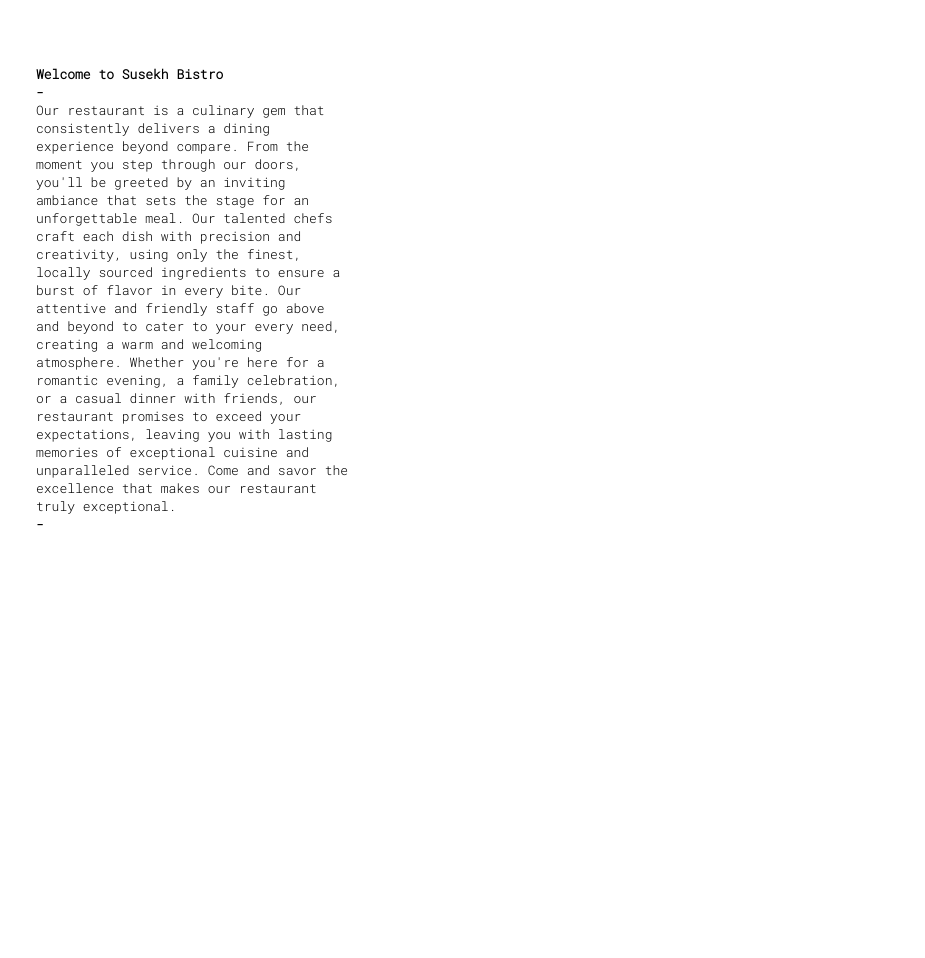
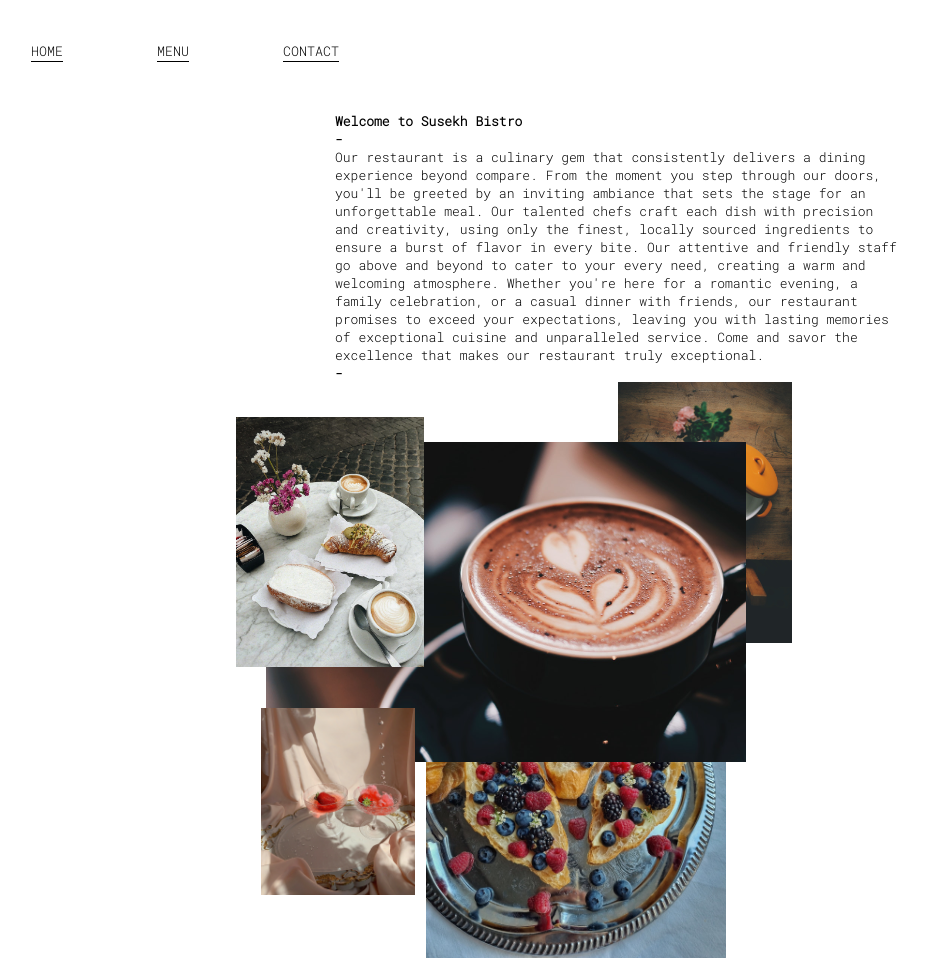
Before and after one commit to Susekh/restaurant-page, a website built with webpack: page dist/index.html in a window 1280 px wide. Shown: the whole page, without its empty margins (29-954 px from the left). Before the commit the page ends 800 px from the top, so only its background shows below. Built offline with nearby package versions, Linux system fonts and the light colour scheme.

Commit message:
Added home and contact tabs with content

```diff
--- /dev/null
+++ b/src/contactPage.js
@@ -0,0 +1,17 @@
+function contactLoader(){
+
+    let pageLoad = document.getElementById("content")
+    let imgTxtCnt = document.createElement("div")
+    imgTxtCnt.classList.add("img-txt-cnt-contact","cnt-rm")
+    let contDiv = document.createElement("div");
+    contDiv.innerHTML = `<h2>You can reach out to me through:</h2><br>
+                        <h4>Email Id =>  subhranshukhilar@outlook.com</h4>
+                        <a href="https://github.com/Susekh">My github account</a>`
+
+    imgTxtCnt.appendChild(contDiv);
+    pageLoad.appendChild(imgTxtCnt);
+
+
+}
+
+export default contactLoader;
--- a/src/homePage.js
+++ b/src/homePage.js
@@ -1,13 +1,47 @@
-
+import Icon1 from "./imgs/pexels-cindy-lucero-13751270.jpg"
+import Icon2 from "./imgs/pexels-kevin-menajang-982612.jpg"
+import Icon3 from "./imgs/pexels-nida-kurt-9564629.jpg"
+import Icon4 from "./imgs/pexels-solodsha-8105034.jpg"
+import Icon5 from "./imgs/pexels-ya-demenina-13456212.jpg"
 
 function HomeLoader(){
 
     let pageLoad = document.getElementById("content")
-    let pageContent = document.createElement("div")
-    pageContent.classList.add("Home-Style")
-    pageContent.innerHTML = "<h4>Welcome to Susekh Bistro<br>-</h4><p>Our restaurant is a culinary gem that consistently delivers a dining experience beyond compare. From the moment you step through our doors, you'll be greeted by an inviting ambiance that sets the stage for an unforgettable meal. Our talented chefs craft each dish with precision and creativity, using only the finest, locally sourced ingredients to ensure a burst of flavor in every bite. Our attentive and friendly staff go above and beyond to cater to your every need, creating a warm and welcoming atmosphere. Whether you're here for a romantic evening, a family celebration, or a casual dinner with friends, our restaurant promises to exceed your expectations, leaving you with lasting memories of exceptional cuisine and unparalleled service. Come and savor the excellence that makes our restaurant truly exceptional.<br></p><h4>-<h4>"
-    pageLoad.appendChild(pageContent)
-    return pageLoad;
+    let imgTxtCnt = document.createElement("div")
+    imgTxtCnt.classList.add("img-txt-cnt", "cnt-rm")
+    let pageText = document.createElement("div")
+    pageText.classList.add("Home-Style")
+    pageText.innerHTML = "<h4>Welcome to Susekh Bistro<br>-</h4><p>Our restaurant is a culinary gem that consistently delivers a dining experience beyond compare. From the moment you step through our doors, you'll be greeted by an inviting ambiance that sets the stage for an unforgettable meal. Our talented chefs craft each dish with precision and creativity, using only the finest, locally sourced ingredients to ensure a burst of flavor in every bite. Our attentive and friendly staff go above and beyond to cater to your every need, creating a warm and welcoming atmosphere. Whether you're here for a romantic evening, a family celebration, or a casual dinner with friends, our restaurant promises to exceed your expectations, leaving you with lasting memories of exceptional cuisine and unparalleled service. Come and savor the excellence that makes our restaurant truly exceptional.<br></p><h4>-<h4>"
+    imgTxtCnt.appendChild(pageText)
+
+    let pageImageDiv = document.createElement("div");
+    pageImageDiv.classList.add("home-img-div");
+    let img1 = document.createElement("img")
+    img1.classList.add("home-img")
+    img1.classList.add("img-st-1")
+    img1.src = Icon1;
+    let img2 = document.createElement("img")
+    img2.classList.add("cofe")
+    img2.src = Icon2;
+    let img3 = document.createElement("img")
+    img3.classList.add("home-img")
+    img3.src = Icon3;
+    let img4 = document.createElement("img")
+    img4.classList.add("home-img")
+    img4.classList.add("img-st-4")
+    img4.src = Icon4;
+    let img5 = document.createElement("img")
+    img5.classList.add("home-img")
+    img5.classList.add("img-st-5")
+    img5.src = Icon5;
+    pageImageDiv.append(img1,img2,img3,img4,img5)
+
+    imgTxtCnt.appendChild(pageImageDiv)
+
+
+    pageLoad.appendChild(imgTxtCnt)
+
+
 
 
 }
--- a/src/index.js
+++ b/src/index.js
@@ -1,7 +1,6 @@
 import './style.css';
+import tabLoader from './tabs';
 import HomeLoader from './homePage'
 
-
+tabLoader();
 HomeLoader();
-
-console.log("hi");
--- /dev/null
+++ b/src/menu.js
@@ -0,0 +1,23 @@
+function menuLoader(){
+
+    let pageLoad = document.getElementById("content")
+    let imgTxtCnt = document.createElement("div")
+    imgTxtCnt.classList.add("img-txt-cnt-menu","cnt-rm")
+    let menuItemDiv = document.createElement("div")
+    menuItemDiv.innerHTML = "<h2>Coq au Vin</h2><br><p>This traditional French dish consists of chicken slow-cooked in red wine, bacon, mushrooms, and onions, resulting in a rich and savory stew-like meal.</p>"
+    let menuItemDiv2 = document.createElement("div")
+    menuItemDiv2.innerHTML = "<h2>French Onion Soup</h2><br><p>A classic bistro starter, French Onion Soup features caramelized onions in a flavorful beef broth, topped with melted cheese and toasted bread.</p>"
+    let menuItemDiv3 = document.createElement("div")
+    menuItemDiv3.innerHTML = "<h2>Ratatouille</h2><br><p>A vegetarian option that's both colorful and flavorful, Ratatouille is a stewed vegetable medley that may include eggplant, zucchini, bell peppers, tomatoes, and herbs, served with crusty bread or as a side dish.</p>"
+    let menuItemDiv4 = document.createElement("div")
+    menuItemDiv4.innerHTML = "<h2>Steak Frites</h2><br><p>A bistro favorite, Steak Frites typically includes a juicy steak (such as a hanger or ribeye) cooked to your liking and served with a side of crispy French fries and a choice of sauce, like béarnaise or peppercorn.</p>"
+
+
+
+    imgTxtCnt.append(menuItemDiv, menuItemDiv2, menuItemDiv3, menuItemDiv4);
+    pageLoad.appendChild(imgTxtCnt);
+
+}
+
+
+export default menuLoader;
--- a/src/style.css
+++ b/src/style.css
@@ -13,9 +13,113 @@
 }
 
 
+
+.img-txt-cnt{
+    display: flex;
+    flex-wrap: wrap;
+    justify-content: space-around;
+}
+
 .Home-Style {
     color: black;
-    width: 35%;
+    width: 44em;
     font-size: small;
-    padding: 5em;
+    padding-left: 10px;
 }
+
+.home-img-div{
+    display: grid;
+    grid-template-columns: 1fr 1fr;
+    width: 750px;
+    height:  35em;
+
+
+}
+.home-img{
+    height: 80%;
+    width: 50%;
+    object-fit: contain;
+}
+
+
+.img-st-1{
+    z-index: 1;
+    height: 20em;
+}
+.img-st-4{
+  z-index: 1;
+  margin-left: 8px;
+
+}
+.img-st-5{
+    z-index: -1;
+    position: absolute;
+    height: 50%;
+    margin-top: 11em;
+    margin-left: 20px;
+}
+
+.cofe{
+    width: 30em;
+    position: absolute;
+    margin-top: 60px;
+    margin-left: 30px;
+
+}
+/* menu contents */
+.img-txt-cnt-menu{
+    display: grid;
+    grid-template-columns: 1fr 1fr;
+    gap: 3em;
+    padding: 3em;
+
+
+}
+.img-txt-cnt-menu > div{
+
+    width: 50%;
+
+}
+.img-txt-cnt-menu > div > h2{
+    text-decoration: underline;
+    text-underline-offset: 7px;
+}
+
+/* contact contents */
+.img-txt-cnt-contact{
+    padding: 4em;
+}
+.img-txt-cnt-contact > div {
+    display: grid;
+    gap: 1em;
+
+}
+.img-txt-cnt-contact > div > a {
+    text-decoration: none;
+}
+
+/* tab contents */
+.btnDiv{
+    display: flex;
+    gap: 90px;
+    margin: 40px auto 50px 58px;
+
+
+}
+
+
+
+.btnDiv > button{
+    padding: 2px;
+    cursor: pointer;
+    border-style: none;
+    text-decoration: underline;
+    text-underline-offset: 5px;
+    background-color: white;
+}
+
+.btnDiv > button:hover{
+    color: white;
+    background-color: blue;
+
+}
--- /dev/null
+++ b/src/tabs.js
@@ -0,0 +1,58 @@
+import HomeLoader from "./homePage";
+import menuLoader from "./menu";
+import contactLoader from "./contactPage";
+
+
+function createTab(){
+    let tabDiv = document.createElement("div");
+    tabDiv.classList.add("tabDiv");
+    let btnDiv = document.createElement("div");
+    btnDiv.classList.add("btnDiv");
+    let homeBtn = document.createElement("button");
+    homeBtn.setAttribute("class","home-btn");
+    homeBtn.textContent = "HOME";
+    homeBtn.addEventListener("click",()=>{
+        console.log("working")
+        rmHtml();
+        HomeLoader();
+    })
+    let menuBtn = document.createElement("button");
+    menuBtn.setAttribute("class","menu-btn");
+    menuBtn.textContent = "MENU";
+    menuBtn.addEventListener("click",()=>{
+        rmHtml();
+        menuLoader();
+    })
+    let contactBtn = document.createElement("button");
+    contactBtn.setAttribute("class","contact-btn");
+    contactBtn.textContent = "CONTACT";
+    contactBtn.addEventListener("click",()=>{
+        rmHtml();
+        contactLoader();
+    })
+    btnDiv.append(homeBtn,menuBtn,contactBtn);
+    tabDiv.appendChild(btnDiv);
+    return tabDiv;
+
+}
+
+
+function rmHtml(){
+    let pageLoad = document.getElementById("content");
+    let imgTxtCnt = document.querySelector(".cnt-rm")
+    console.log(pageLoad);
+        pageLoad.removeChild(imgTxtCnt);
+}
+
+
+
+function tabLoader(){
+    let pageLoad = document.getElementById("content");
+    let tabDiv = createTab();
+    pageLoad.appendChild(tabDiv);
+
+
+
+}
+
+export default tabLoader;
```
Also changed, not shown: dist/09b5fe1d4e17eb259f53.jpg (added), dist/14653c8413571ad5ce41.jpg (added), dist/6e199725e584a838b97f.jpg (added), dist/aaf2237e59f77d0140a1.jpg (added), dist/ea6928665d34467dff6a.jpg (added), dist/main.js, src/imgs/pexels-cindy-lucero-13751270.jpg (added), src/imgs/pexels-kevin-menajang-982612.jpg (added), src/imgs/pexels-nida-kurt-9564629.jpg (added), src/imgs/pexels-solodsha-8105034.jpg (added), src/imgs/pexels-ya-demenina-13456212.jpg (added).
